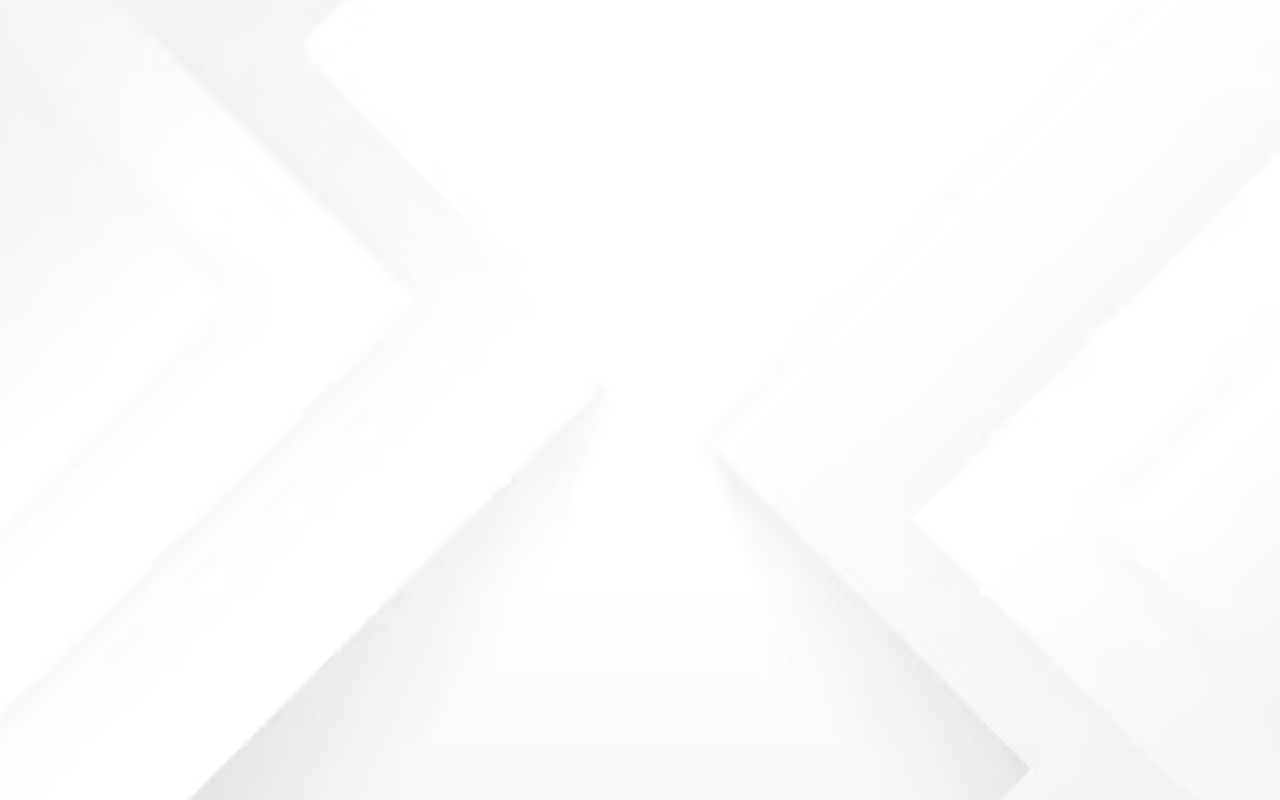
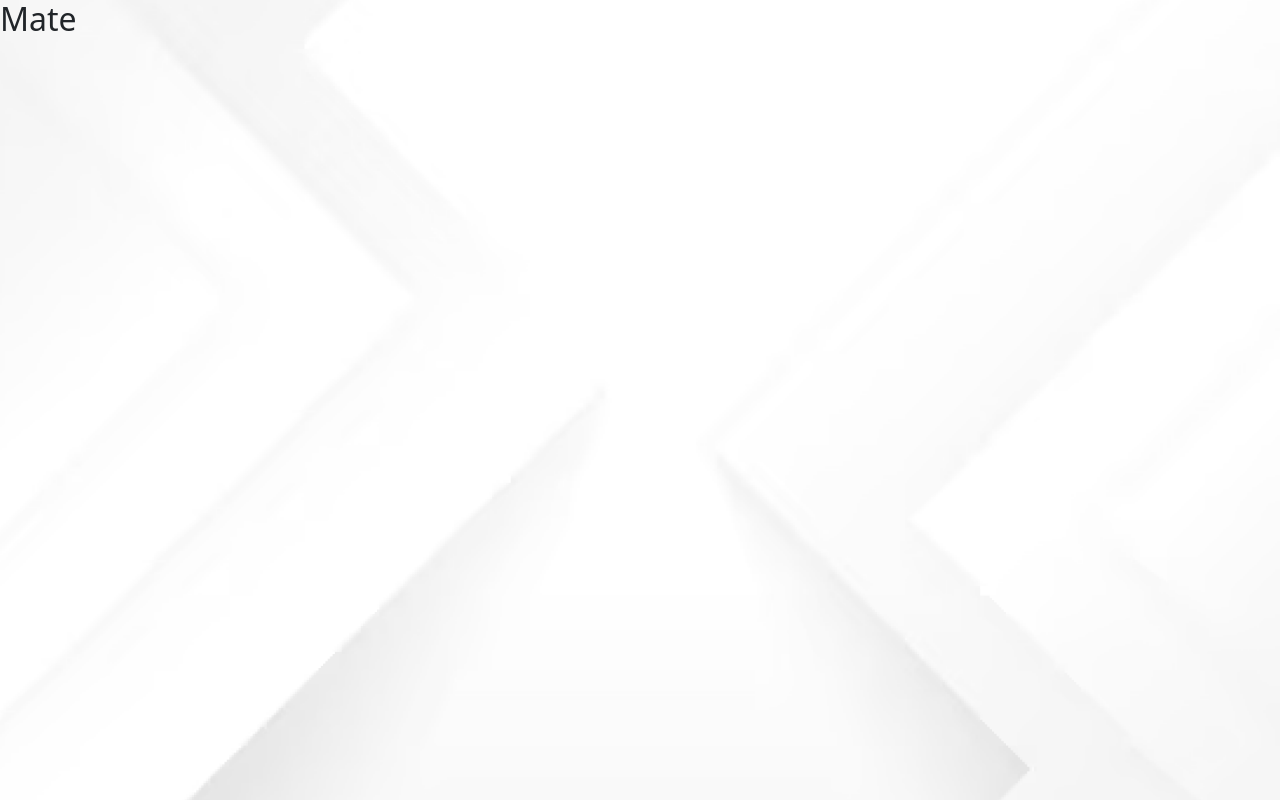
Before and after one commit to ferp03/RetoStudySphere, a React (Create React App) app in the folder client/my-app/: page /clases in a window 1280 px wide. Before the commit this address had no page. Built offline with nearby package versions, Linux system fonts and the light colour scheme.

Commit message:
componente sech

```diff
--- a/client/my-app/src/App.jsx
+++ b/client/my-app/src/App.jsx
@@ -4,6 +4,7 @@ import SignUp from './SignUp';
 import Login from './Login';
 import MainPage from './MainPage';
 import LoginDiseño from './LoginDiseño';
+import Clase from './Components/Clase';
 
 
 function App() {
@@ -18,11 +19,16 @@ function App() {
       <Routes>
         {isAuthenticated ? ( //usuario ya autentificado
         <>
+          {/* rutas reales usuario autentificado */}
           <Route path="/" element={<MainPage />} />
         </>
         ) : (
           <>
-          <Route path="/Diseno" element={<LoginDiseño/>} />
+          {/* rutas de prueba */}
+          <Route path="/diseno" element={<LoginDiseño/>} />
+          <Route path="/clases" element={<Clase name='Mate'/>} />
+
+          {/* rutas de reales usuario no autentificado */}
             <Route path="/" element={<Login onAuthentication={handleAuthentication}/> } />
             <Route path="/signup" element={<SignUp onAuthentication={handleAuthentication} />} />
           </>
--- /dev/null
+++ b/client/my-app/src/Components/Clase.jsx
@@ -0,0 +1,9 @@
+import React from 'react';
+
+const Clase = ({name}) =>{
+    return(
+        <h2> {name} </h2>
+    );
+}
+
+export default Clase;
```
